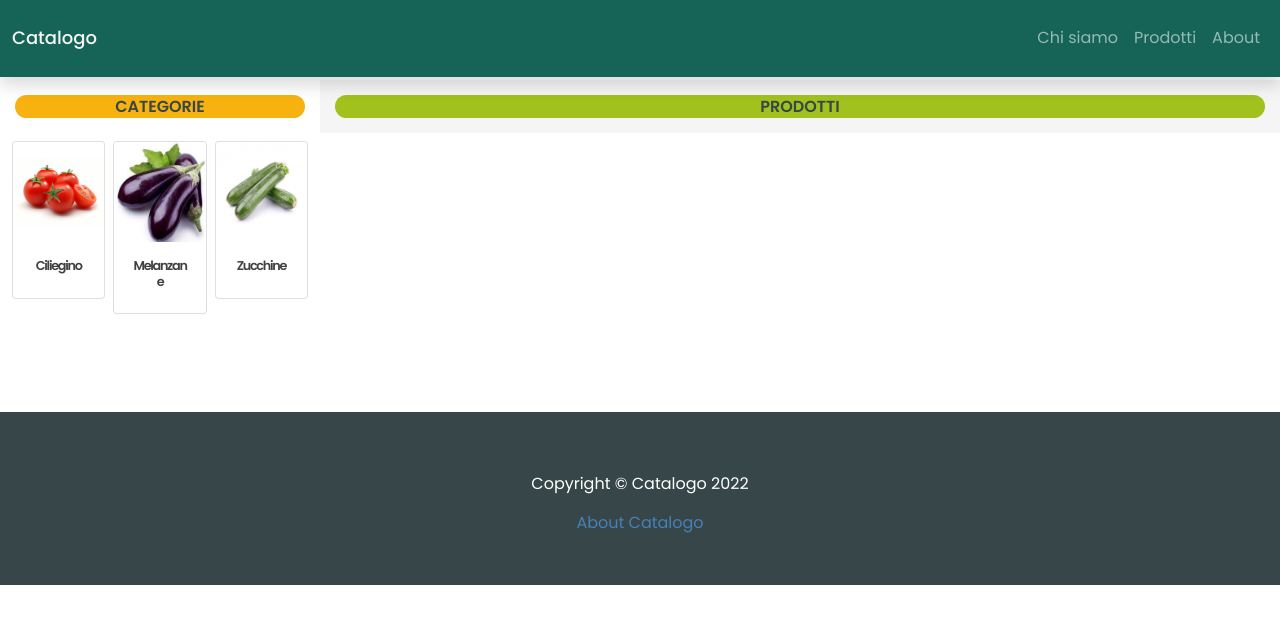
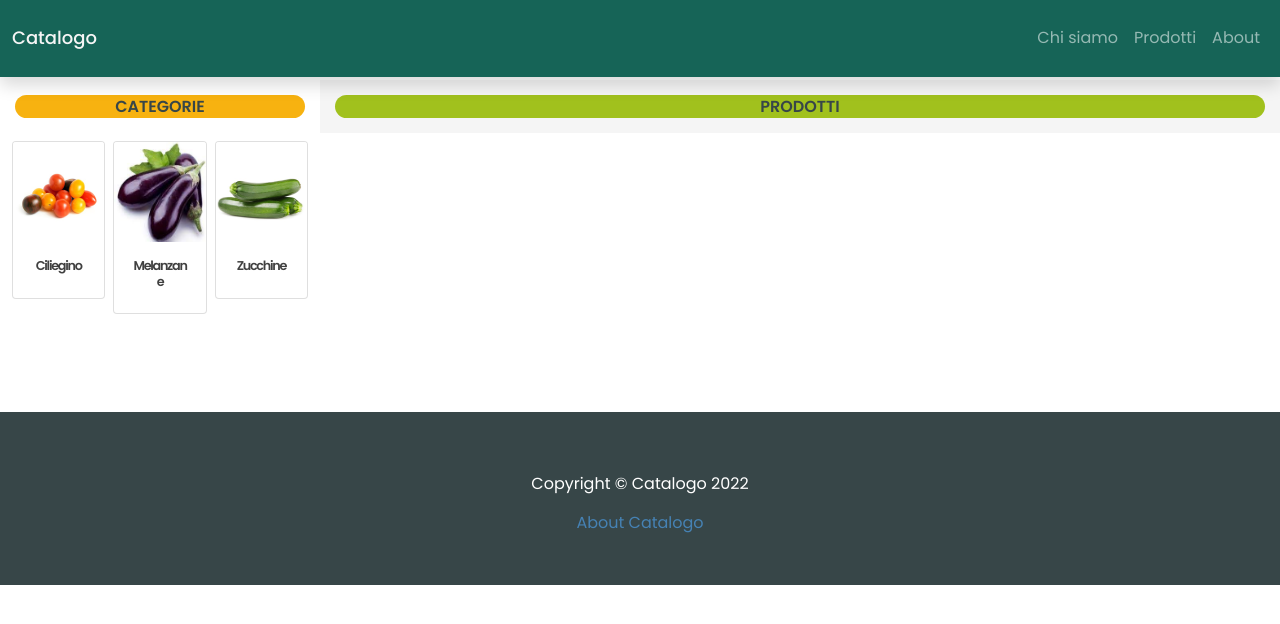
Before and after one commit to BartoloCarnemolla/Albafresh, a Next.js app: page /prodotti in a window 1280 px wide. Shown: the top 624 px of the page. Built offline with nearby package versions, Linux system fonts and the light colour scheme.

Commit message:
Fixede pictures name

```diff
--- a/pages/prodotti.js
+++ b/pages/prodotti.js
@@ -11,7 +11,7 @@ export default function ProdottiPage() {
               <div className='col-lg-4 col-md-12 col-sm-12 col-xs-12 text-center'>
                 <div className='card categoria-card'>
                   <img
-                    src='/images/ciliegino.jpeg'
+                    src='/images/cherry.jpeg'
                     alt='ciliegino'
                     className='card-img-top categoria-card-img'
                   />
@@ -40,7 +40,7 @@ export default function ProdottiPage() {
               <div className='col-lg-4 col-md-12 col-sm-12 col-xs-12 text-center'>
                 <div className='card categoria-card'>
                   <img
-                    src='/images/zucchine.jpeg'
+                    src='/images/zucchini.jpeg'
                     alt='zucchine'
                     className='card-img-top categoria-card-img'
                   />
```
Also changed, not shown: public/images/zucchini.jpeg (renamed from public/images/calabacin.jpeg).
